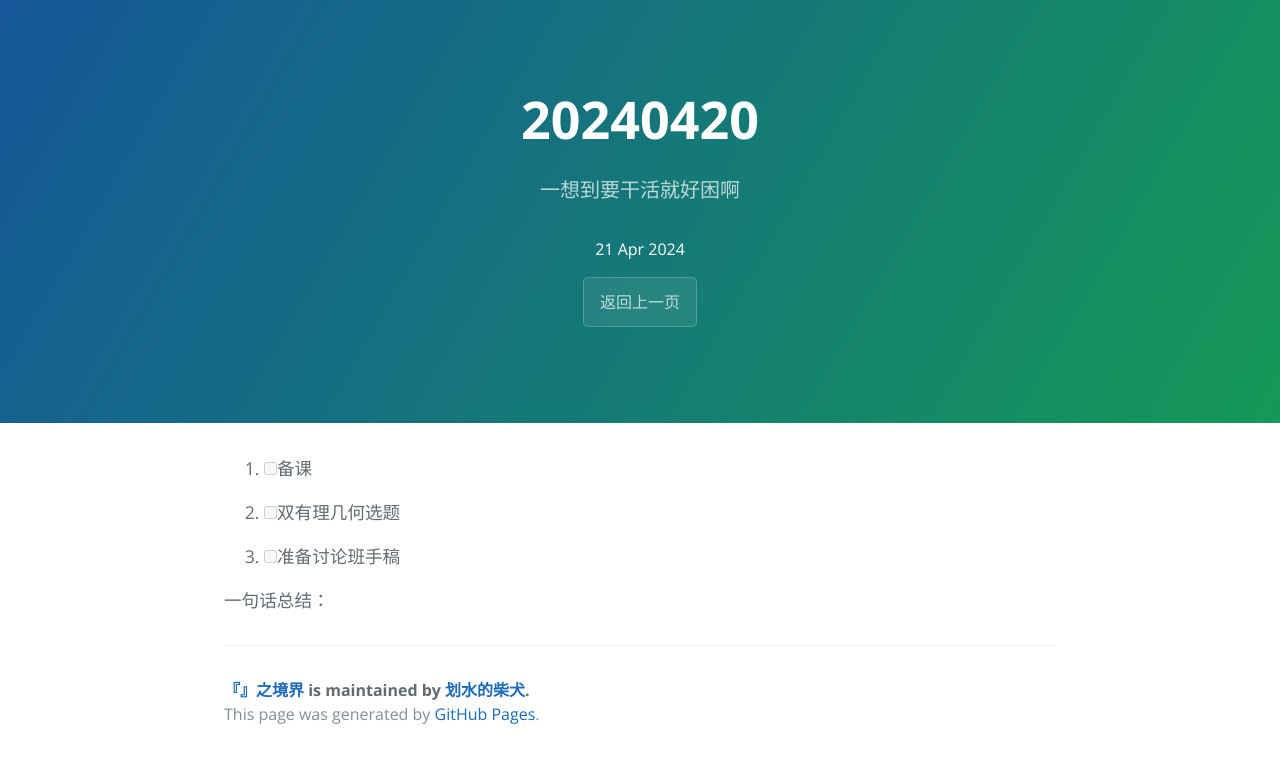
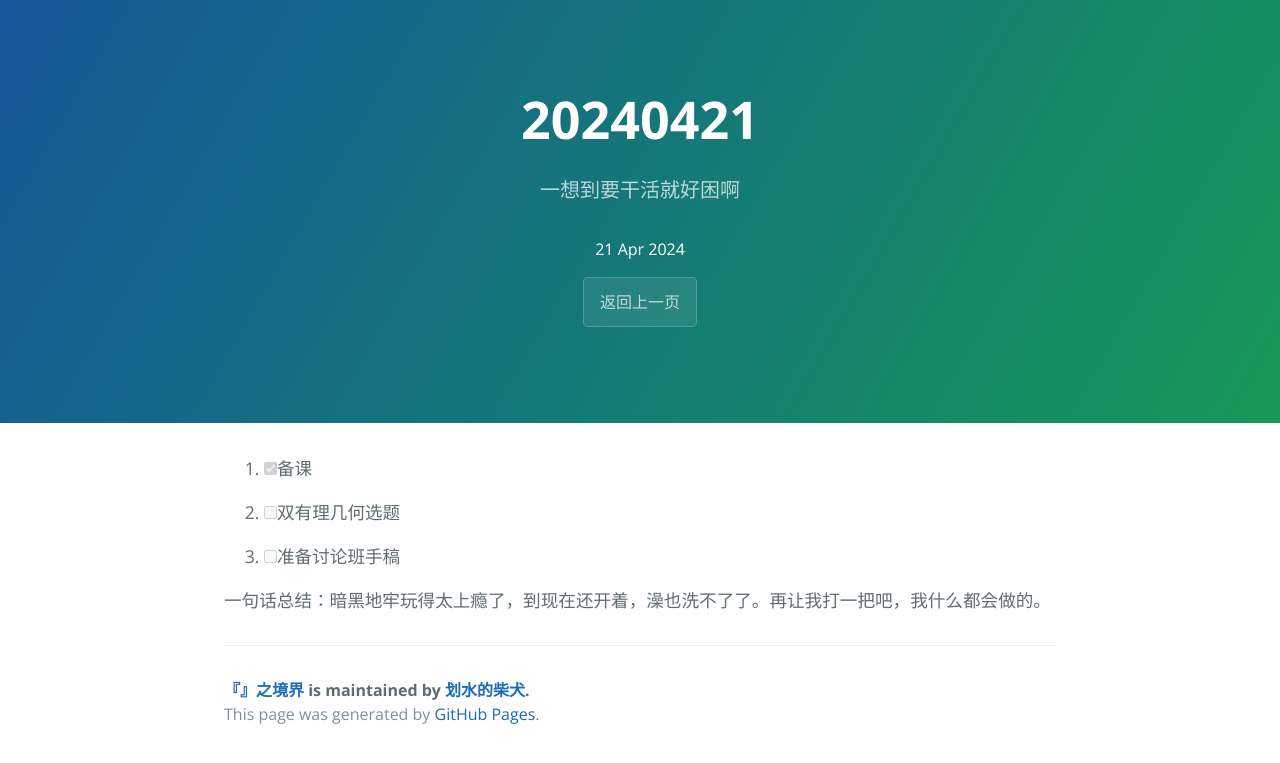
Before and after one commit to xiebaiting/xiebaiting.github.io, a Jekyll site: the page built from _posts/2024-04-21-20240421.md, in a window 1280 px wide. Shown: the top 763 px of the page. Built offline with Jekyll 4.4.1, drawn with Linux system fonts in a browser that asks for light colours.

Commit message:
20240422

```diff
--- a/_posts/2024-04-21-20240421.md
+++ b/_posts/2024-04-21-20240421.md
@@ -1,16 +1,16 @@
 ---
 layout: post
-title: 20240420
+title: 20240421
 tagline: 一想到要干活就好困啊
 categories: 每日计划
 ---
 
 
 
-1. [ ] 备课
+1. [x] 备课
 
 2. [ ] 双有理几何选题
 
 3. [ ] 准备讨论班手稿
 
-一句话总结：
+一句话总结：暗黑地牢玩得太上瘾了，到现在还开着，澡也洗不了了。再让我打一把吧，我什么都会做的。
```
